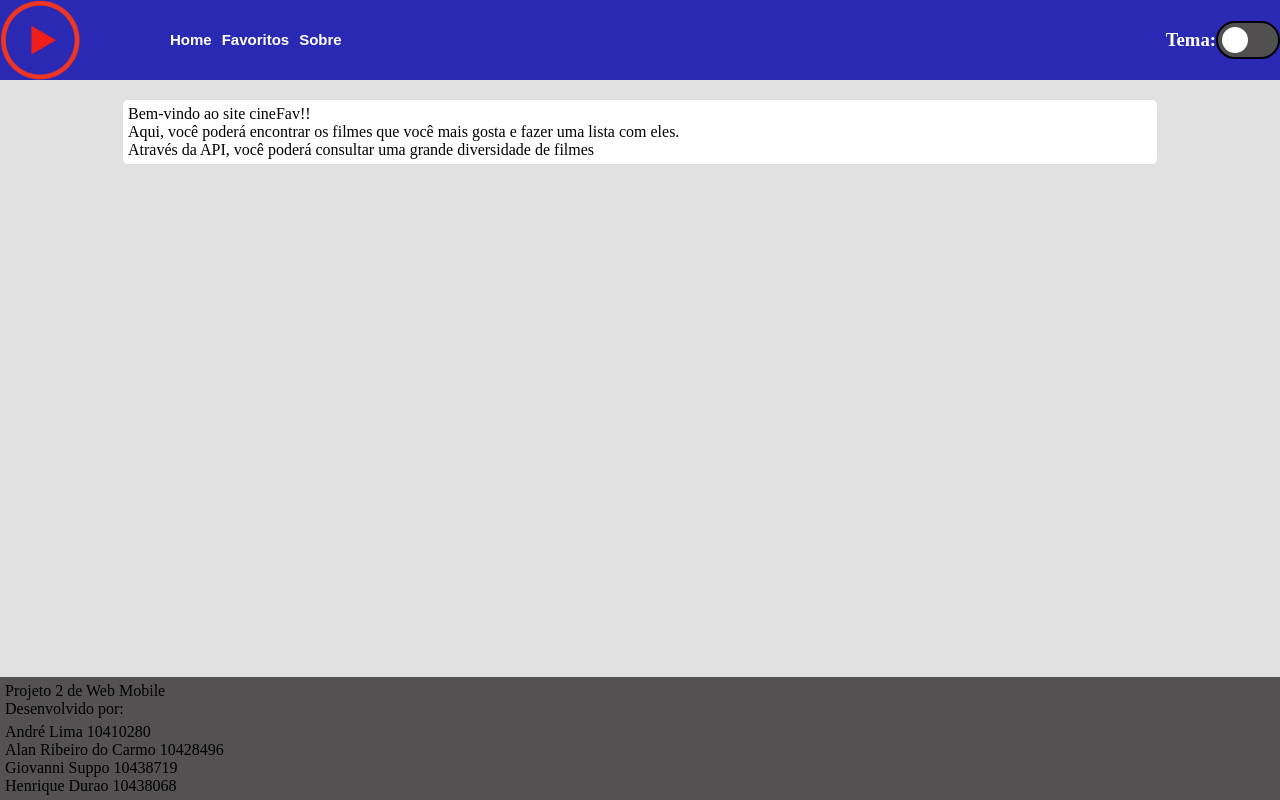
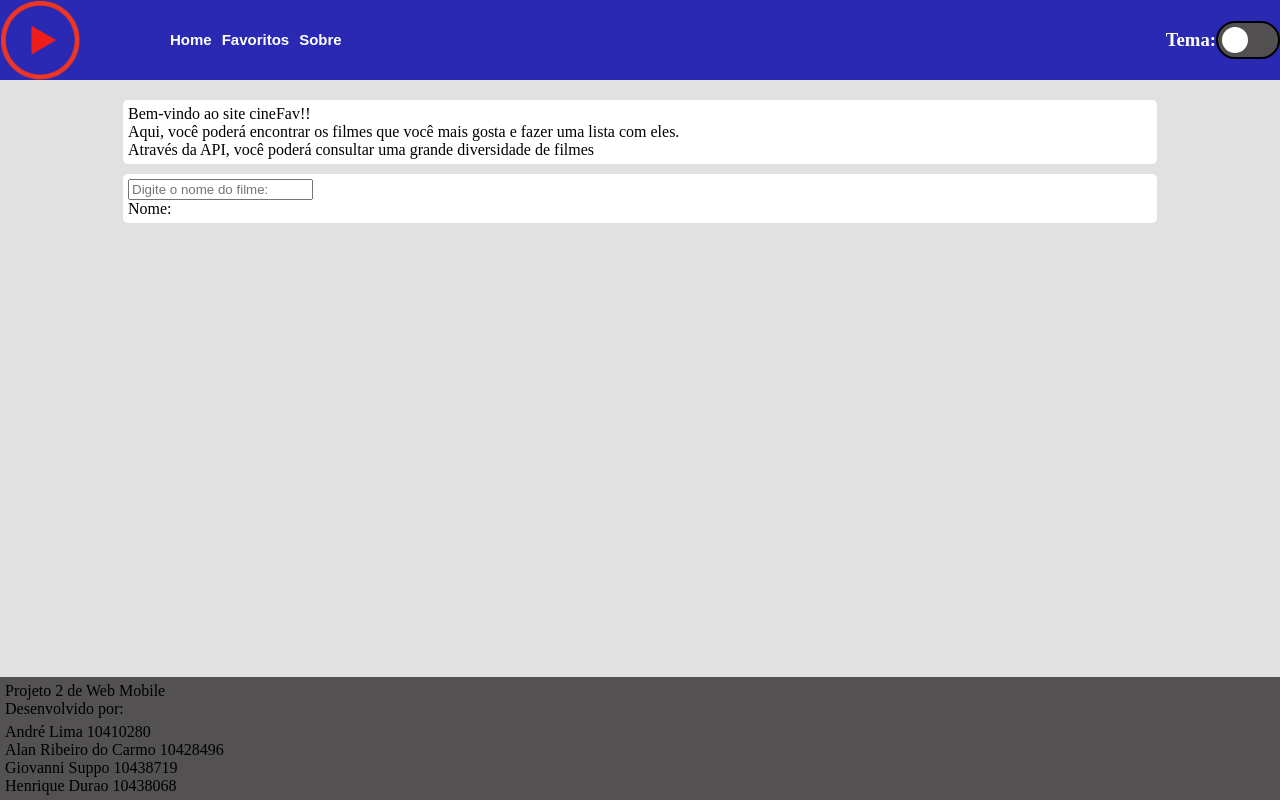
Before and after one commit to Alanribc/Web-Mobile-2, a Next.js app in the folder webmobile/: page / in a window 1280 px wide. Built offline with nearby package versions, Linux system fonts and the light colour scheme.

Commit message:
nono commit

```diff
--- a/webmobile/src/app/globals.css
+++ b/webmobile/src/app/globals.css
@@ -155,6 +155,7 @@ p{
     align-items: center;
     flex-direction: column;
     padding-top: 100px;
+    gap:10px;
 }
 
 .article1{
@@ -163,6 +164,21 @@ p{
     border-radius: 5px;
     padding: 5px;
     width: 80%;
+}
+
+.article2{
+    background-color: var(--colorArticle);
+    color: black;
+    border-radius: 5px;
+    padding: 5px;
+    width: 80%;
+}
+
+
+label{
+    width: 10px;
+    height: 10px;
+    background-color: black;
 }
 
 .secaoSobre{
--- a/webmobile/src/app/page.js
+++ b/webmobile/src/app/page.js
@@ -7,6 +7,19 @@ export default function Home() {
         <p>Aqui, você poderá encontrar os filmes que você mais gosta e fazer uma lista com eles.</p>
         <p>Através da API, você poderá consultar uma grande diversidade de filmes</p>
       </article>
+      <article className = "article2">
+        <section>
+          <input
+          type = "text"
+          placeholder="Digite o nome do filme:"
+          //value:
+          //onChange=
+          >
+          </input>
+        </section>
+        <p>Nome:{}</p>
+
+      </article>
     </main>
 
   );
```
